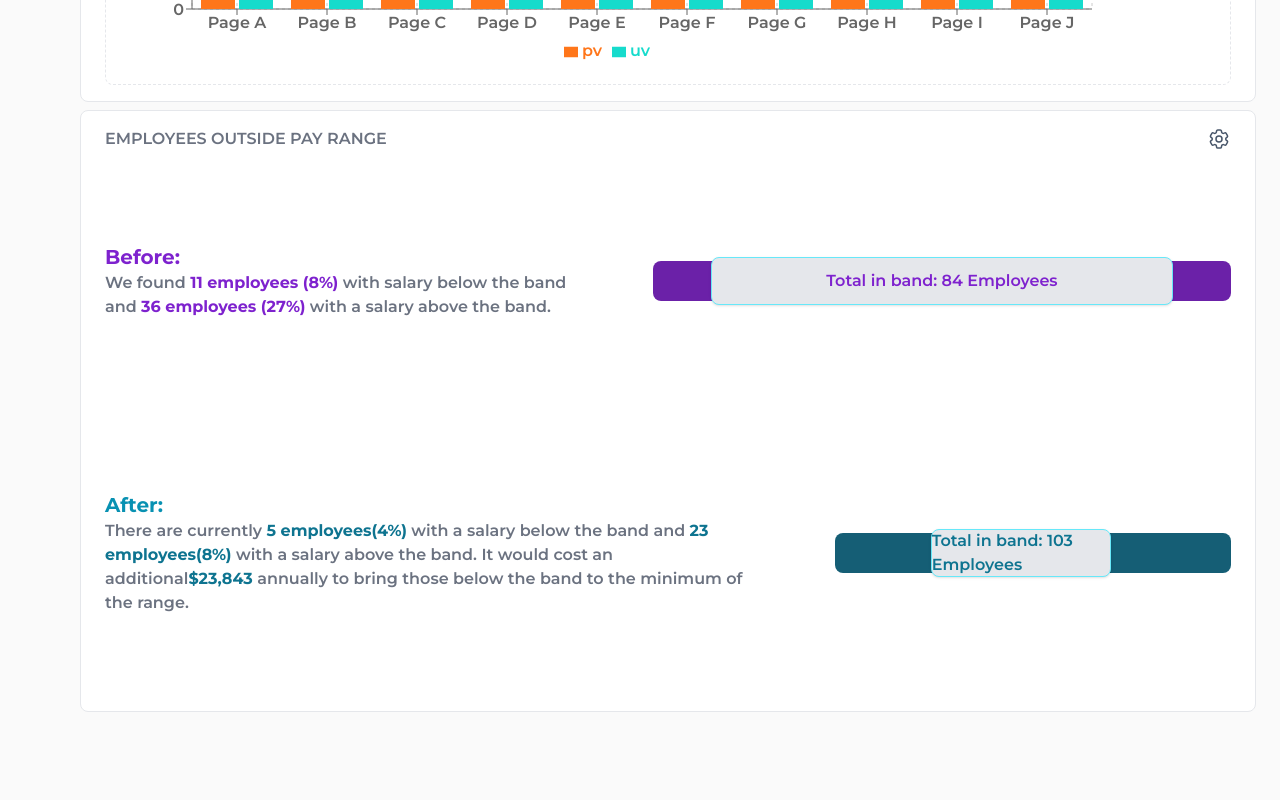
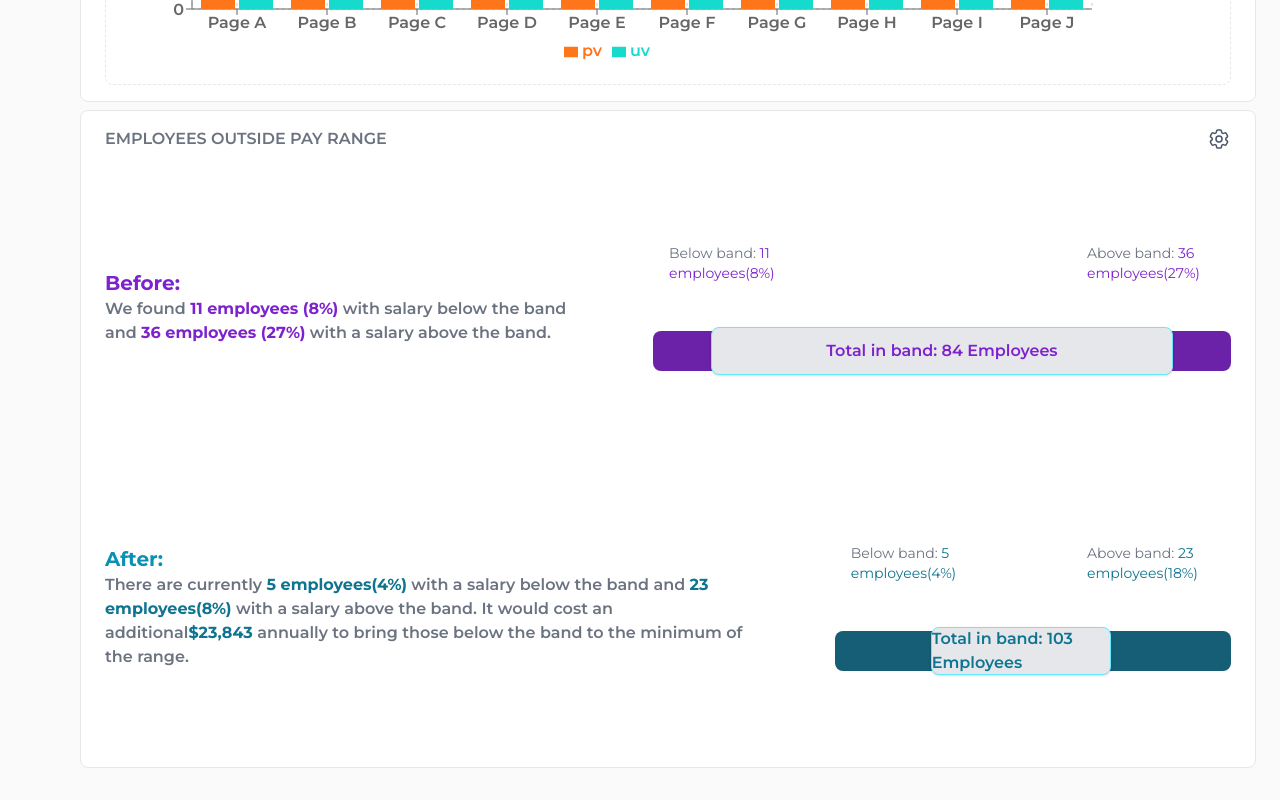
Before and after one commit to paanSinghCoder/comp-dashboard, a Next.js app: page / in a window 1280 px wide. Shown: the part 1225-2025 px from the top of the page. Before the commit the page ends 1969 px from the top, so only its background shows below. Built offline with nearby package versions, Linux system fonts and the light colour scheme.

Commit message:
feat(app): Add markers

```diff
--- a/app/components/EmployeePayRangeCard/index.tsx
+++ b/app/components/EmployeePayRangeCard/index.tsx
@@ -17,6 +17,16 @@ const EmployeePayRangeCard = () => {
           </p>
         </div>
         <div className="w-full max-w-[1300px]">
+          <div className="flex justify-between px-4 pb-12 text-sm font-normal">
+            <div className="w-32">
+              Below band:{" "}
+              <span className="text-purple-700">11 employees(8%)</span>
+            </div>
+            <div className="w-32">
+              Above band:{" "}
+              <span className="text-purple-700">36 employees(27%)</span>
+            </div>
+          </div>
           <div className="w-full h-10 rounded-lg bg-purple-800 flex items-center justify-center">
             <div className="bg-gray-200 w-4/5 h-12 rounded-lg shadow border border-cyan-300 text-purple-700 flex items-center justify-center">
               Total in band: 84 Employees
@@ -39,6 +49,15 @@ const EmployeePayRangeCard = () => {
           </p>
         </div>
         <div className="w-full max-w-[1300px]">
+          <div className="flex justify-between px-4 pb-12 text-sm font-normal">
+            <div className="w-32">
+              Below band: <span className="text-cyan-700">5 employees(4%)</span>
+            </div>
+            <div className="w-32">
+              Above band:{" "}
+              <span className="text-cyan-700">23 employees(18%)</span>
+            </div>
+          </div>
           <div className="w-full h-10 rounded-lg bg-cyan-800 flex items-center justify-start pl-24">
             <div className="bg-gray-200 w-3/5 h-12 rounded-lg shadow border border-cyan-300 text-cyan-700 flex items-center justify-center">
               Total in band: 103 Employees
```
